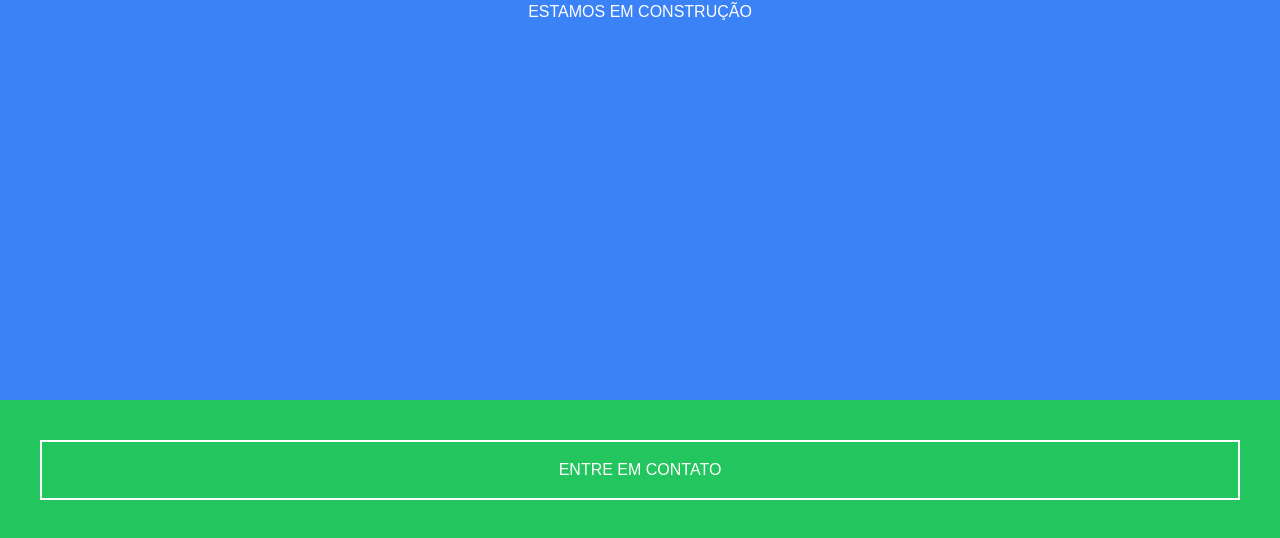
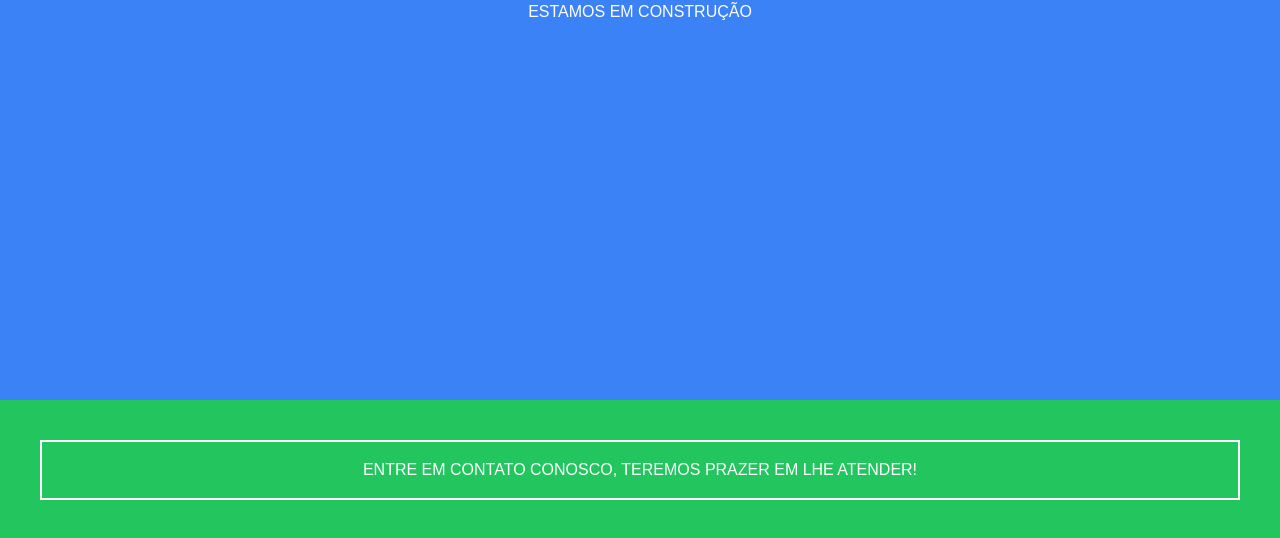
Before and after one commit to Abelsouza777/a7x, a Next.js app in the folder a7x/: page / in a window 1280 px wide. Shown: the top 538 px of the page. Built offline with nearby package versions, Linux system fonts and the light colour scheme.

Commit message:
INITIALS V2
DEUS É DEMAIS!

```diff
--- a/a7x/src/app/page.tsx
+++ b/a7x/src/app/page.tsx
@@ -8,7 +8,7 @@ export default function Home() {
       </div>
       <div className="flex-1 bg-green-500 text-white text-center">
   <div className="m-10 border-2 border-white p-4 flex items-center justify-center">
-    ENTRE EM CONTATO
+    ENTRE EM CONTATO CONOSCO, TEREMOS PRAZER EM LHE ATENDER!
   </div>
 </div>
     </div>
```
